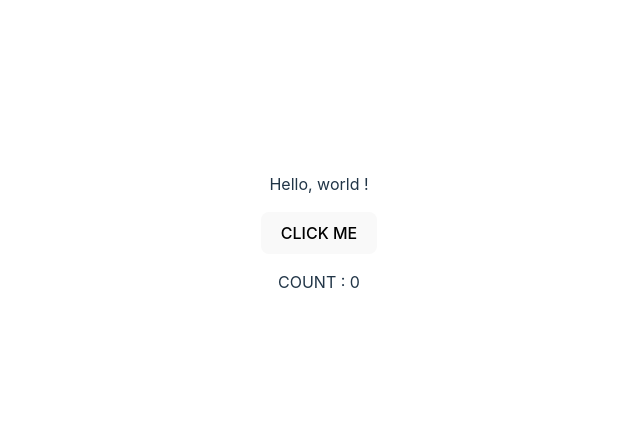
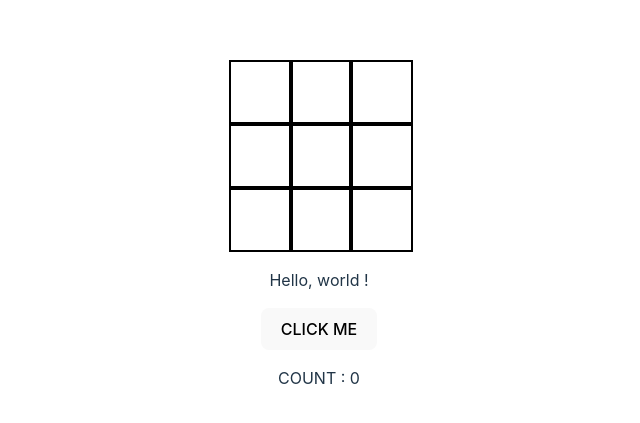
Before and after one commit to jabrij93/ticktacktoe, a React (Vite) app: page / in a window 1280 px wide. Shown: the part 167-590 px from the top of the page, without its empty margins (321-961 px from the left). Built offline with nearby package versions, Linux system fonts and the light colour scheme.

Commit message:
grid now displaying 9 squares. perfect !

```diff
--- a/src/App.jsx
+++ b/src/App.jsx
@@ -2,6 +2,29 @@ import { useState } from 'react'
 import reactLogo from './assets/react.svg'
 import viteLogo from '/vite.svg'
 import './App.css'
+
+function Squares() {
+  let square = [];
+
+    for (let i=0; i<9; i++) {
+      square.push(<div
+                key={i}
+                style={{
+                height: '60px',
+                width: '60px',
+                display: 'inline-block',
+                border: 'solid black 2px'
+              }}></div>
+    )}
+
+    return (
+      <div
+        style={{
+          display: 'grid',
+          gridTemplateColumns: 'repeat(3, 60px)'
+        }}>{square}</div>
+    )
+}
 
 function App() {
   const [count, setCount] = useState(0)
@@ -9,7 +32,7 @@ function App() {
 
   return (
     <div>
-
+      <Squares />
 
       <p> Hello, world !</p>
 
```
Also changed, not shown: components/Squares.jsx (deleted, +0 -30 lines).
